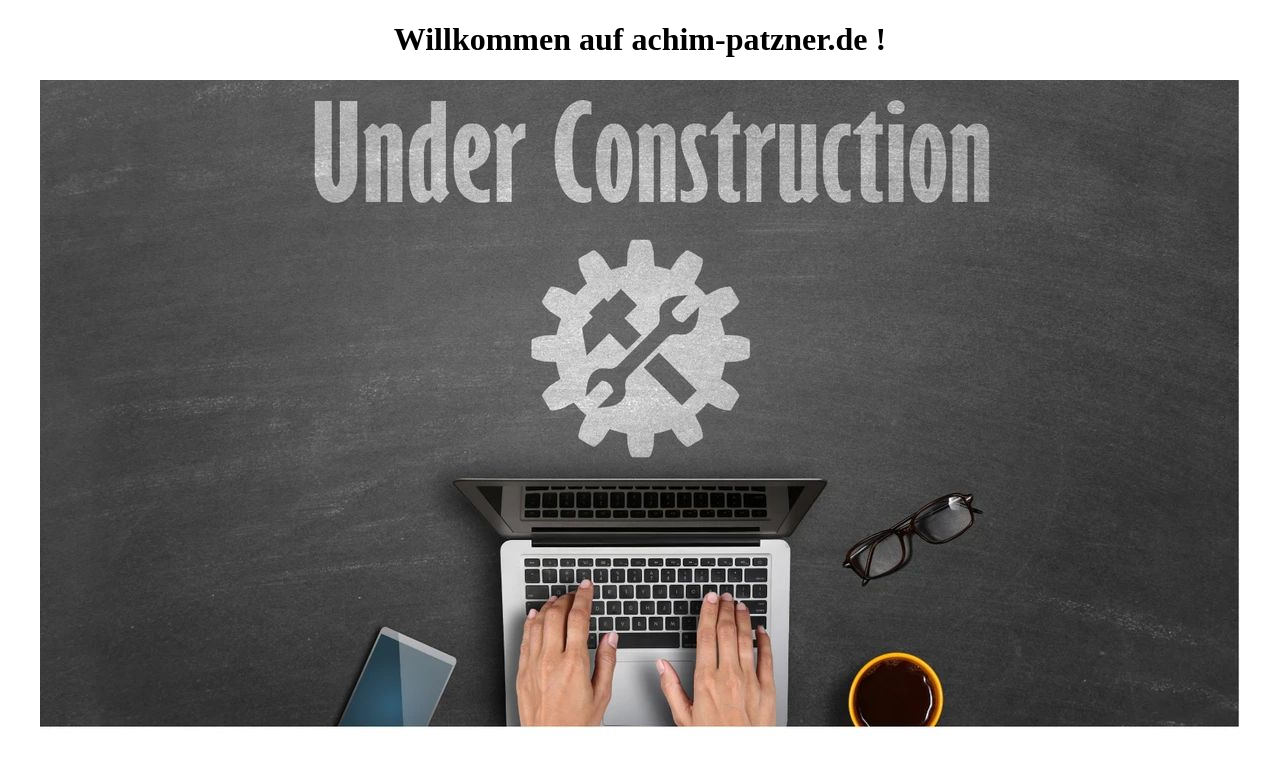
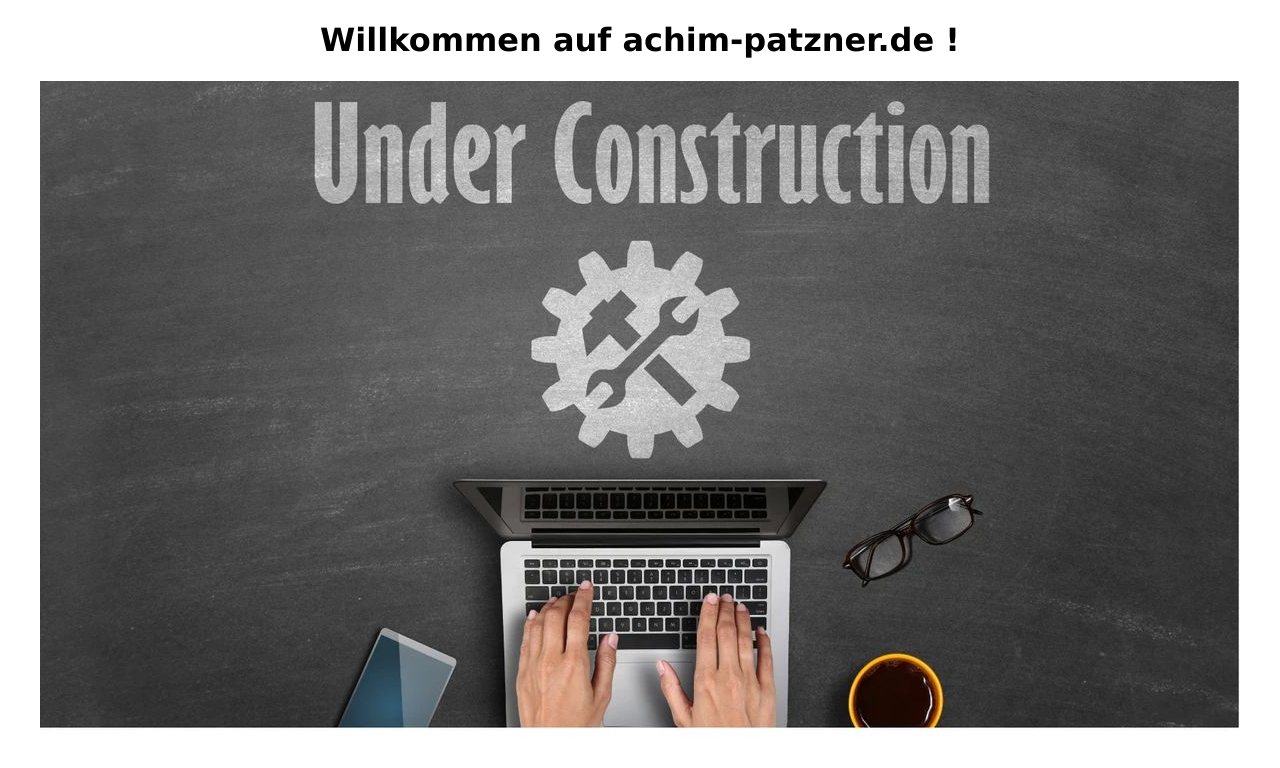
Before and after one commit to achim-patzner/main, a plain HTML site: page index.html in a window 1280 px wide. Drawn offline with Linux system fonts and the light colour scheme.

Commit message:
Update index.html

```diff
--- a/index.html
+++ b/index.html
@@ -7,7 +7,7 @@
 </head>
 <body>
 <div align="center">
-    <h1>Willkommen auf achim-patzner.de !</h1>
+    <h1><font face="VERDANA,ARIAL,HELVETICA">Willkommen auf achim-patzner.de !</font></h1>
     <img src="142995_42655.jpg" alt="" border="0" width="" height="">
  </div>
 </body>
```
